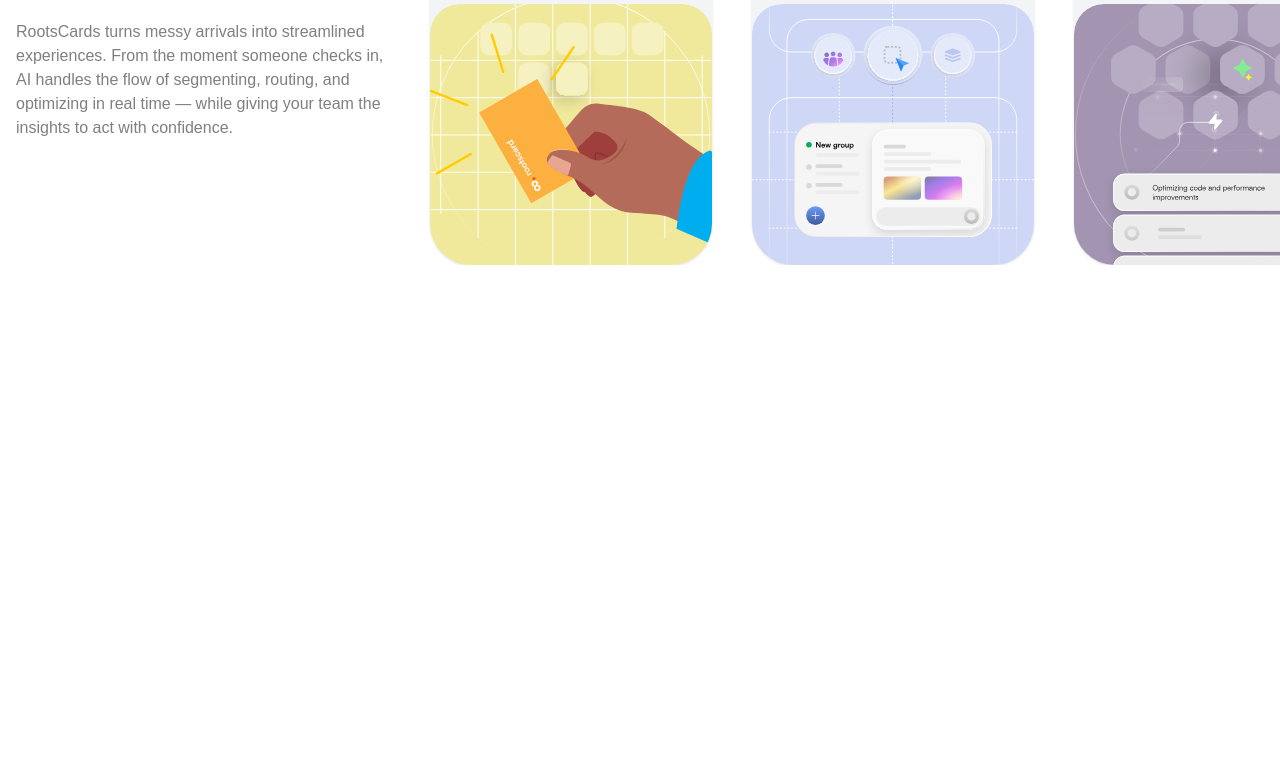
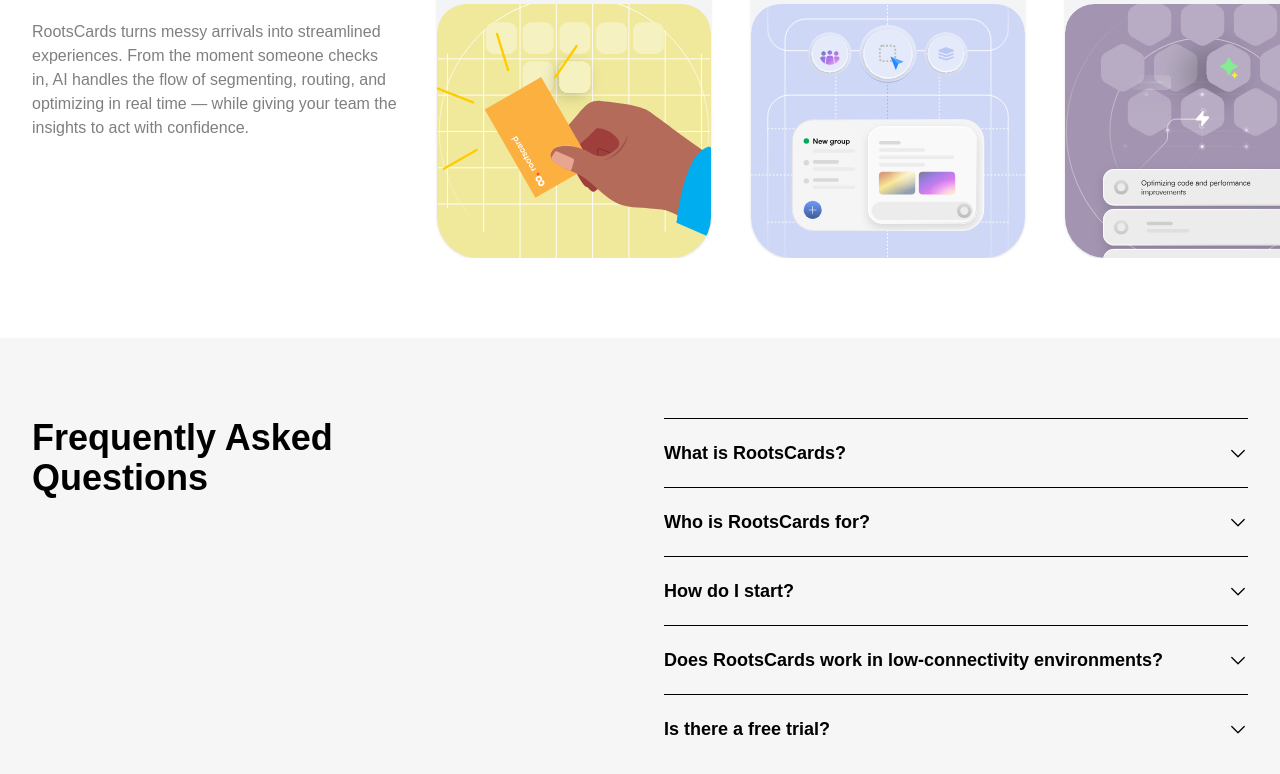
Before and after one commit to blaqnativity/rootscards-v2, a React (Vite) app: page / in a window 1280 px wide. Shown: the part 1976-2750 px from the top of the page. Before the commit the page ends 2321 px from the top, so only its background shows below. Built offline with nearby package versions, Linux system fonts and the light colour scheme; a web font is replaced by a local one.

Commit message:
added faq section

```diff
--- a/src/components/navigation/MainNav.tsx
+++ b/src/components/navigation/MainNav.tsx
@@ -12,7 +12,7 @@
 
   return (
     <nav className="absolute text-white w-full transition-all duration-400 bg-transparent">
-      <header className="max-w-[1680px] mx-auto py-5 px-5">
+      <header className="max-w-[1680px] mx-auto py-5 px-8">
         <div className="flex items-center justify-between">
           <Link to="/" className="flex items-center">
             <img src={logo} className="h-[1.5em]" alt="rootscards_logo" />
--- /dev/null
+++ b/src/components/utils/FAQ.tsx
@@ -0,0 +1,65 @@
+import { CaretDownIcon } from "@phosphor-icons/react";
+import { FAQData } from "../../constants/FAQ";
+
+import { useState } from "react";
+
+export const FAQ = () => {
+  const [openIndexes, setOpenIndexes] = useState<boolean[]>(
+    FAQData.map(() => false)
+  );
+
+  const handleToggle = (idx: number) => {
+    setOpenIndexes((prev) => prev.map((open, i) => (i === idx ? !open : open)));
+  };
+
+  return (
+    <div className="w-full bg-[#f6f6f6]">
+      <div className="py-20 px-8 max-w-[1680px] mx-auto flex flex-col md:flex-row gap-12">
+        {/* Left side */}
+        <div className="flex flex-col text-left basis-1/2">
+          <p className="sm:text-4xl text-3xl font-extrabold text-base-content">
+            Frequently Asked <br />
+            Questions
+          </p>
+        </div>
+
+        {/* FAQ list */}
+        <ul className="basis-1/2">
+          {FAQData.map((item, index) => {
+            const isOpen = openIndexes[index];
+
+            return (
+              <li key={index}>
+                <button
+                  className="relative flex gap-2 items-center w-full py-5 text-base font-semibold text-left border-t md:text-lg border-base-content/10"
+                  aria-expanded={isOpen}
+                  onClick={() => handleToggle(index)}
+                >
+                  <span className="flex-1 text-base-content">
+                    {item.question}
+                  </span>
+                  <CaretDownIcon
+                    size={20}
+                    className={`transition-transform duration-300 ${
+                      isOpen ? "rotate-180" : ""
+                    }`}
+                  />
+                </button>
+                <div
+                  className={`transition-all duration-300 ease-in-out overflow-hidden ${
+                    isOpen ? "max-h-40" : "max-h-0"
+                  }`}
+                  style={{ transition: "max-height 0.3s ease-in-out" }}
+                >
+                  <div className="pb-5 leading-relaxed space-y-2">
+                    {item.answer}
+                  </div>
+                </div>
+              </li>
+            );
+          })}
+        </ul>
+      </div>
+    </div>
+  );
+};
--- /dev/null
+++ b/src/constants/FAQ.ts
@@ -0,0 +1,27 @@
+export const FAQData = [
+  {
+    question: "What is RootsCards?",
+    answer:
+      "RootsCards is an AI‑powered smart infrastructure for check‑ins, queue management, and engagement. It combines software, NFC/QR/Face ID, and APIs to process arrivals in seconds, route people intelligently, and give you real‑time insights.",
+  },
+  {
+    question: "Who is RootsCards for?",
+    answer:
+      "RootsCards is an AI‑powered smart infrastructure for check‑ins, queue management, and engagement. It combines software, NFC/QR/Face ID, and APIs to process arrivals in seconds, route people intelligently, and give you real‑time insights.",
+  },
+  {
+    question: "How do I start?",
+    answer:
+      "RootsCards is an AI‑powered smart infrastructure for check‑ins, queue management, and engagement. It combines software, NFC/QR/Face ID, and APIs to process arrivals in seconds, route people intelligently, and give you real‑time insights.",
+  },
+  {
+    question: "Does RootsCards work in low‑connectivity environments?",
+    answer:
+      "RootsCards is an AI‑powered smart infrastructure for check‑ins, queue management, and engagement. It combines software, NFC/QR/Face ID, and APIs to process arrivals in seconds, route people intelligently, and give you real‑time insights.",
+  },
+  {
+    question: "Is there a free trial?",
+    answer:
+      "RootsCards is an AI‑powered smart infrastructure for check‑ins, queue management, and engagement. It combines software, NFC/QR/Face ID, and APIs to process arrivals in seconds, route people intelligently, and give you real‑time insights.",
+  },
+];
--- a/src/context/themeContext.ts
+++ /dev/null
@@ -1,26 +0,0 @@
-import { createContext, useContext } from "react";
-import LogoLight from "/lightLogo.svg";
-import LogoDark from "/darkLogo.svg";
-
-// Create context with default values
-export const ThemeContext = createContext({
-  isDarkBg: false,
-  logo: LogoLight,
-  // textColor: "text-black",
-  // iconColor: "text-white",
-  // iconBg: "bg-black",
-  // btnBg: "bg-white",
-});
-
-// Hook to use theme
-export const useTheme = () => useContext(ThemeContext);
-
-// Helper to get theme values
-export const getThemeValues = (isDarkBg: boolean) => ({
-  isDarkBg,
-  logo: isDarkBg ? LogoDark : LogoLight,
-  // textColor: isDarkBg ? "text-white" : "text-black",
-  // iconColor: isDarkBg ? "text-black" : "text-white",
-  // iconBg: isDarkBg ? "bg-white" : "bg-black",
-  // btnBg: isDarkBg ? "bg-black" : "bg-white",
-});
--- a/src/screens/home/FeatureCards.tsx
+++ b/src/screens/home/FeatureCards.tsx
@@ -5,7 +5,7 @@
 
 export const FeatureCards = () => {
   return (
-    <section className="md:py-30 bg-white max-w-[1680px] px-4 mx-auto">
+    <section className="md:py-30 bg-white max-w-[1680px] px-8 mx-auto">
       <div className="grid md:grid-cols-2 gap-12">
         {/* Card 1 */}
         <div className="flex flex-col gap-4">
--- a/src/screens/home/PainPointSection.tsx
+++ b/src/screens/home/PainPointSection.tsx
@@ -3,7 +3,7 @@
 export const PainPointSection = () => {
   return (
     <section className="md:py-20 bg-[#F6F6F6]">
-      <main className="max-w-[1680px] mx-auto px-4">
+      <main className="max-w-[1680px] mx-auto px-8">
         <span className="headerFive">the need</span>
         <h2 className="headerTwo max-w-7xl my-10">
           Long waits erode revenue and trust. RootsCards eliminates bottlenecks
--- a/src/screens/home/index.tsx
+++ b/src/screens/home/index.tsx
@@ -4,6 +4,7 @@
 import { PainPointSection } from "./PainPointSection";
 // import { PricingPlan } from "./pricing/PricingPlan";
 import { Processes } from "./processes/Processes";
+import { FAQ } from "../../components/utils/FAQ";
 
 export const Home = () => {
   return (
@@ -13,6 +14,7 @@
       <PainPointSection />
       <Processes />
       {/* <PricingPlan /> */}
+      <FAQ />
     </MainLayout>
   );
 };
--- a/src/screens/home/processes/Processes.tsx
+++ b/src/screens/home/processes/Processes.tsx
@@ -2,7 +2,7 @@
 export const Processes = () => {
   return (
     <section className="md:py-20">
-      <main className="w-full mx-auto px-4 overflow-hidden">
+      <main className="w-full mx-auto px-8 overflow-hidden">
         <div className="grid gap-10 md:grid-cols-[30%_100%]">
           <div className="flex flex-col justify-start gap-6">
             <span className="headerFive">how it works</span>
```
